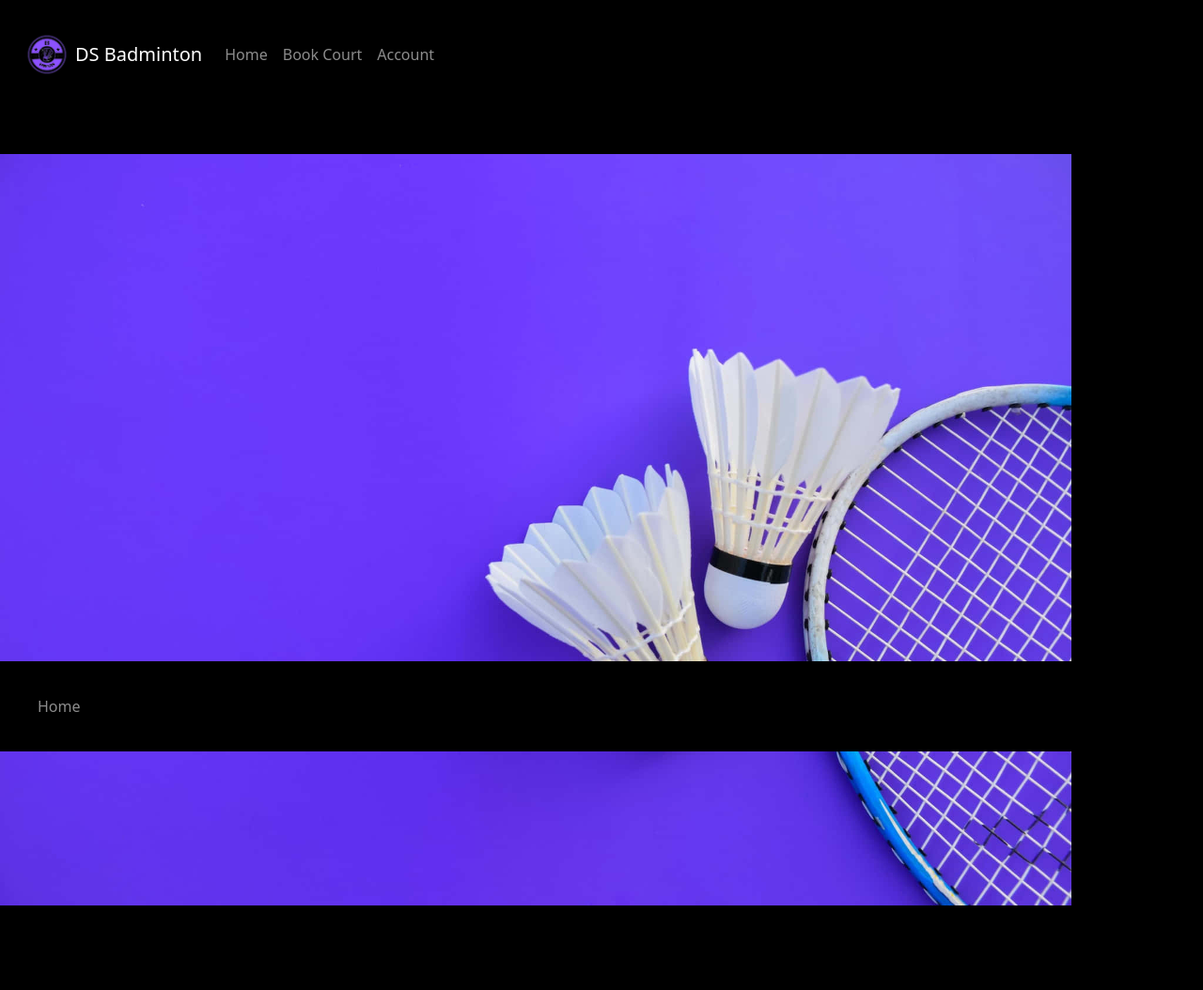
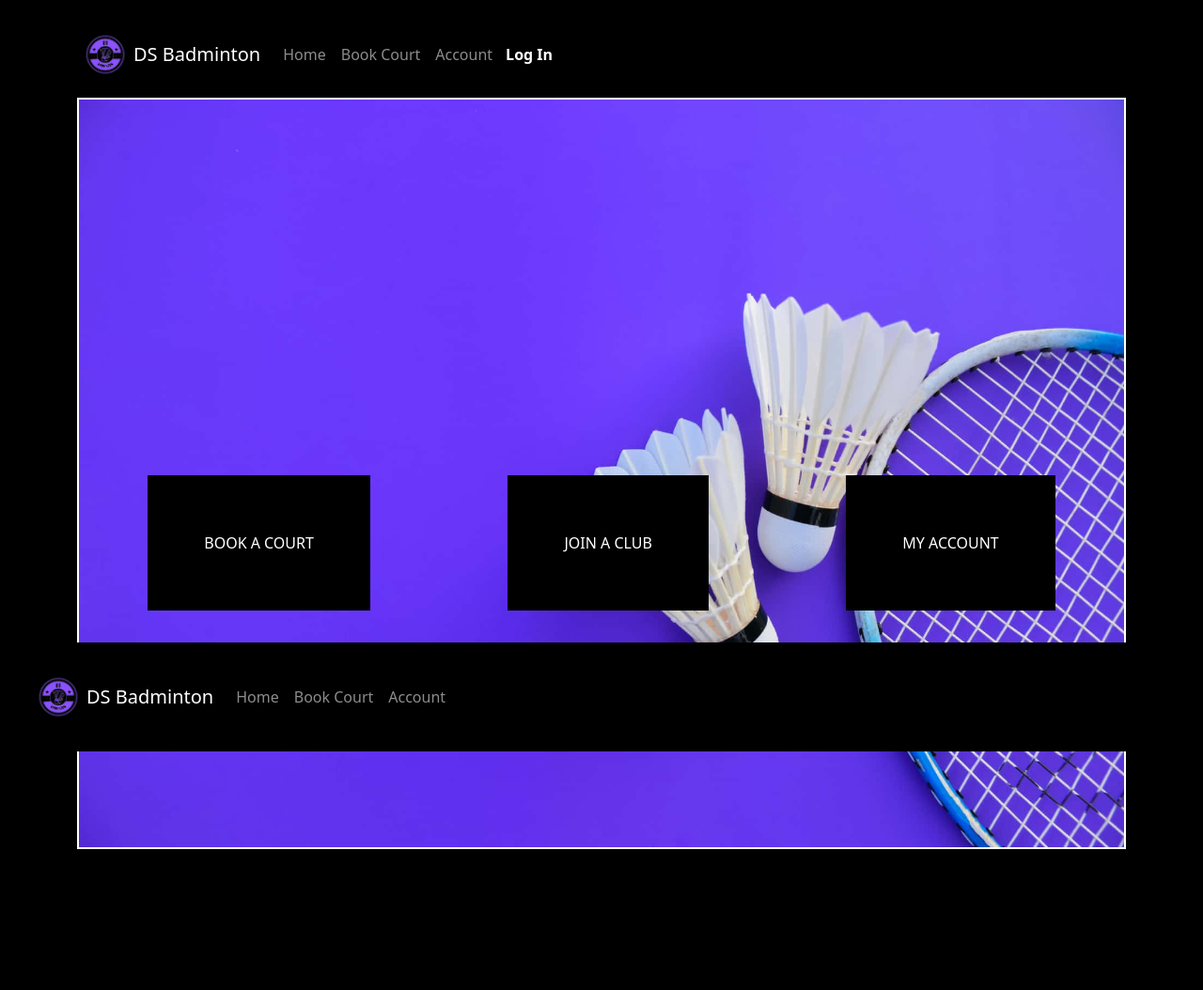
Before and after one commit to DjangoStars-Q12024/BookCourt, a Django app: page / in a window 1280 px wide. Shown: the whole page at 94% size. Before the commit the page ends 964 px from the top, so only its background shows below. Run offline with Django 5.2, Linux system fonts and the light colour scheme.

Commit message:
Modified Home and Log In styling

```diff
--- a/BadmintonCourt/templates/home.html
+++ b/BadmintonCourt/templates/home.html
@@ -7,16 +7,47 @@ DS Badminton - Home
 {% block content %}
 <style>
     .background-container {
-    background-image: url('static/images/baddy.jpg');
-    background-size: cover;
-    background-position: center;
-    width: 100%;
-    height: 100vh;
-        }
+        margin-top: -60px;
+        margin-bottom: 150px;
+        background-image: url('static/images/baddy.jpg');
+        background-size: 100% 100%;
+        background-position: center;
+        width: 100%;
+        height: 100vh;
+        border-style:solid;
+        border-width: 2px;
+        border-color: white;
+    }
+
+    .homebuttons {
+        display: flex;
+	    justify-content: space-around;
+    }
+    .homebutton {
+        color: white;
+        padding:60px;
+        background-color: black;
+        border-style: none;
+        margin-top: 400px;
+    }
 
 
 </style>
 
 
-<div class="background-container"></div>
+<div class="background-container">
+
+    <div class="homebuttons">
+        <a href="{% url 'booking' %}">
+            <button class="homebutton">BOOK A COURT</button>
+        </a>
+        <a href="">
+            <button class="homebutton">JOIN A CLUB</button>
+        </a>
+        <a href="{% url 'useraccount' %}">
+            <button class="homebutton">MY ACCOUNT</button>
+        </a>
+    </div>
+
+</div>
 {% endblock %}
--- a/templates/base.html
+++ b/templates/base.html
@@ -7,15 +7,7 @@
     <link href="https://cdn.jsdelivr.net/npm/bootstrap@5.3.3/dist/css/bootstrap.min.css" rel="stylesheet" integrity="sha384-QWTKZyjpPEjISv5WaRU9OFeRpok6YctnYmDr5pNlyT2bRjXh0JMhjY6hW+ALEwIH" crossorigin="anonymous">
 
     {% load static %}
-    <style>
-        .container {
-            position: relative;
-            margin: 0;
-            padding: 0;
-            width: 100%;
-            height: auto;
-        }
-    </style>
+
 
     <link rel="stylesheet" href="{% static 'css/base.css' %}" />
 </head>
@@ -36,7 +28,7 @@
                             <a class="nav-link" href="/">Home</a>
                         </li>
                         <li class="nav-item">
-                            <a class="nav-link" href="/booking/">Book Court</a>
+                            <a class="nav-link" href="{% url 'booking' %}">Book Court</a>
                         </li>
                         <li class="nav-item">
                             <a class="nav-link" href="{% url 'useraccount' %}">Account</a>
@@ -47,7 +39,9 @@
                                 {% csrf_token %}
                                 <button type="submit" style="font-weight: bold; border-style: none; background-color: transparent; margin-top: 10%; color: white;">Log Out</button>
                             </form>
-
+                            {% else %}
+                                <a href="{% url 'useraccount' %}">
+                                <button style="font-weight: bold; border-style: none; background-color: transparent; margin-top: 12%; color: white;">Log In</button></a>
                             {% endif %}
                         </li>
                     </ul>
@@ -64,15 +58,18 @@
     <div class="footer">
         <nav class="navbar navbar-expand-lg navbar-dark bg-black">
             <div class="container-fluid">
+                <img src="{% static 'images/DSB_Logo.png' %}" alt="Logo" width="60" height="60">
+
+                <a class="navbar-brand" href="/">DS Badminton</a>
 
                 <ul class="navbar-nav me-auto mb-2 mb-lg-0">
                     <li class="nav-item">
                         <a class="nav-link" href="/">Home</a></li>
                     <li class="nav-item">
-                        <!-- <a class="nav-link" href="">Book Court</a> -->
+                        <a class="nav-link" href="{% url 'booking' %}">Book Court</a>
                     </li>
                     <li class="nav-item">
-                        <!-- <a class="nav-link" href="">Account</a> -->
+                        <a class="nav-link" href="{% url 'useraccount' %}">Account</a>
                     </li>
                 </ul>
             </div>
```
Also changed, not shown: templates/registration/login.html (+12 -7 lines), db.sqlite3.
